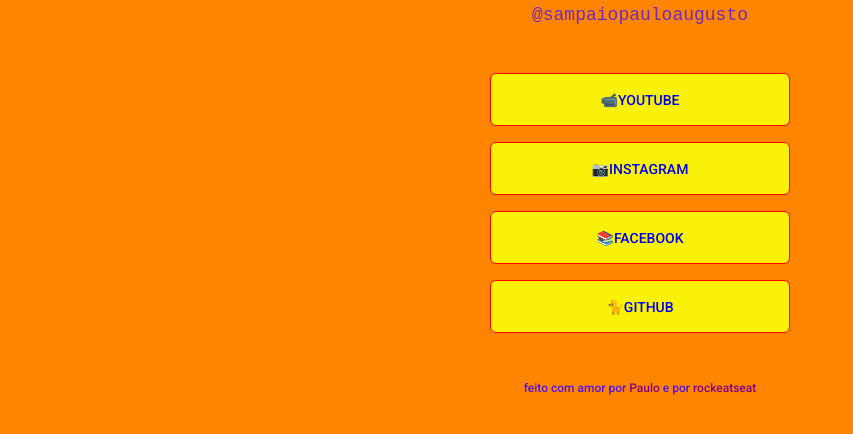
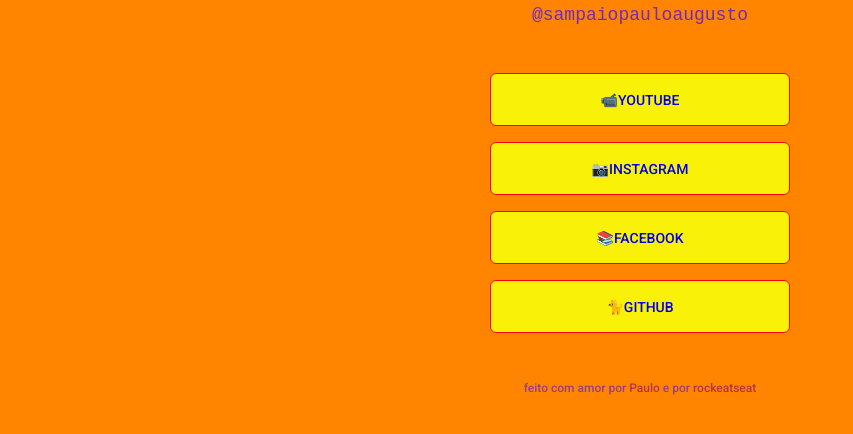
Before and after one commit to paulosampaioo/primeiro-projeto, a plain HTML site: page index.html in a window 1280 px wide. In both pictures the pointer is over the element 640 px from the left and 670 px from the top of the page. Shown: the part 282-716 px from the top of the page, without its empty margins (0-853 px from the left). Drawn offline with Linux system fonts and the light colour scheme.

Commit message:
reformulado e organizado =)

```diff
--- a/styles.css
+++ b/styles.css
@@ -117,7 +117,7 @@
   }
   footer:hover{
     /*houver é uma pseudo-class que faz uma alteraçao quando PASSO O MOUSE ENCIMA DO BOTAO OU ELEMENTO*/
-    opacity: 1;
+    opacity 1;
   }
   footer a{
     color: purple
```
